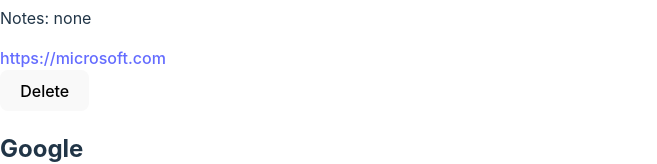
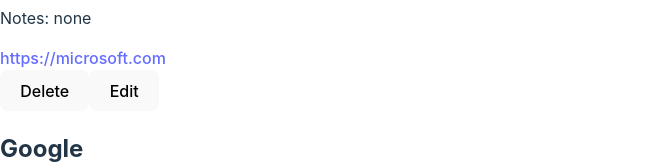
Before and after one commit to JohnBilbrey-Projects/JobApplicationTrackerWebsite, a React (Vite) app in the folder JobApplicationTrackerWebsite/: page / in a window 1280 px wide. Shown: the part 647-811 px from the top of the page, without its empty margins (0-657 px from the left). Built offline with nearby package versions, Linux system fonts and the light colour scheme.

Commit message:
added basic editing functionality

```diff
--- a/JobApplicationTrackerWebsite/src/App.tsx
+++ b/JobApplicationTrackerWebsite/src/App.tsx
@@ -32,6 +32,9 @@
   const [applications, setApplications] =
     useState<JobApplication[]>(initialApplications);
 
+  const [editingApplication, setEditingApplication] =
+    useState<JobApplication | null>(null);
+
   function addApplication(application: NewJobApplication) {
     const newApplication: JobApplication = {
       id: Date.now(),
@@ -50,17 +53,34 @@
     );
   }
 
+  function editApplication(updatedApplication: JobApplication) {
+    setApplications((prevApplications) =>
+      prevApplications.map((application) =>
+        application.id === updatedApplication.id
+          ? updatedApplication
+          : application,
+      ),
+    );
+
+    setEditingApplication(null);
+  }
+
   return (
     <>
       <h1>Job Application Tracker</h1>
 
-      <ApplicationForm onAddApplication={addApplication} />
+      <ApplicationForm
+        onAddApplication={addApplication}
+        onEditApplication={editApplication}
+        editingApplication={editingApplication}
+      />
 
       {applications.map((application) => (
         <ApplicationCard
           key={application.id}
           application={application}
           onDelete={deleteApplication}
+          onEdit={setEditingApplication}
         />
       ))}
     </>
--- a/JobApplicationTrackerWebsite/src/components/ApplicationCard.tsx
+++ b/JobApplicationTrackerWebsite/src/components/ApplicationCard.tsx
@@ -3,9 +3,14 @@
 type ApplicationCardProps = {
   application: JobApplication;
   onDelete: (id: number) => void;
+  onEdit: (application: JobApplication) => void;
 };
 
-function ApplicationCard({ application, onDelete }: ApplicationCardProps) {
+function ApplicationCard({
+  application,
+  onDelete,
+  onEdit,
+}: ApplicationCardProps) {
   return (
     <>
       <h2>{application.company}</h2>
@@ -20,6 +25,7 @@
       </a>
       <br />
       <button onClick={() => onDelete(application.id)}>Delete</button>
+      <button onClick={() => onEdit(application)}>Edit</button>
     </>
   );
 }
--- a/JobApplicationTrackerWebsite/src/components/ApplicationForm.tsx
+++ b/JobApplicationTrackerWebsite/src/components/ApplicationForm.tsx
@@ -1,11 +1,17 @@
-import { useState } from "react";
-import { ApplicationStatus, NewJobApplication } from "../types";
+import { useEffect, useState } from "react";
+import { ApplicationStatus, JobApplication, NewJobApplication } from "../types";
 
 type ApplicationFormProps = {
   onAddApplication: (application: NewJobApplication) => void;
+  onEditApplication: (application: JobApplication) => void;
+  editingApplication: JobApplication | null;
 };
 
-function ApplicationForm({ onAddApplication }: ApplicationFormProps) {
+function ApplicationForm({
+  onAddApplication,
+  onEditApplication,
+  editingApplication,
+}: ApplicationFormProps) {
   const [company, setCompany] = useState("");
   const [position, setPosition] = useState("");
   const [status, setStatus] = useState<ApplicationStatus>("Rejected");
@@ -21,6 +27,21 @@
     if (company.trim() === "" || position.trim() === "") {
       return;
     }
+
+    if (editingApplication) {
+      const updatedApplication: JobApplication = {
+        id: editingApplication.id,
+        company,
+        position,
+        status,
+        location,
+        dateApplied,
+        jobUrl,
+        salary,
+        notes,
+      };
+      onEditApplication(updatedApplication);
+    } else {
       const newApplication: NewJobApplication = {
         company,
         position,
@@ -42,6 +63,19 @@
       setSalary("");
       setNotes("");
     }
+  }
+  useEffect(() => {
+    if (editingApplication) {
+      setCompany(editingApplication.company);
+      setPosition(editingApplication.position);
+      setStatus(editingApplication.status);
+      setLocation(editingApplication.location);
+      setDateApplied(editingApplication.dateApplied);
+      setJobUrl(editingApplication.jobUrl);
+      setSalary(editingApplication.salary);
+      setNotes(editingApplication.notes);
+    }
+  }, [editingApplication]);
   return (
     <form onSubmit={handleSubmit}>
       <div>
@@ -122,7 +156,9 @@
         />
       </div>
 
-      <button type="submit">Add Application</button>
+      <button type="submit">
+        {editingApplication ? "Save Changes" : "Add Application"}
+      </button>
     </form>
   );
 }
```
Lines whose indentation alone changed are shown as unchanged.
